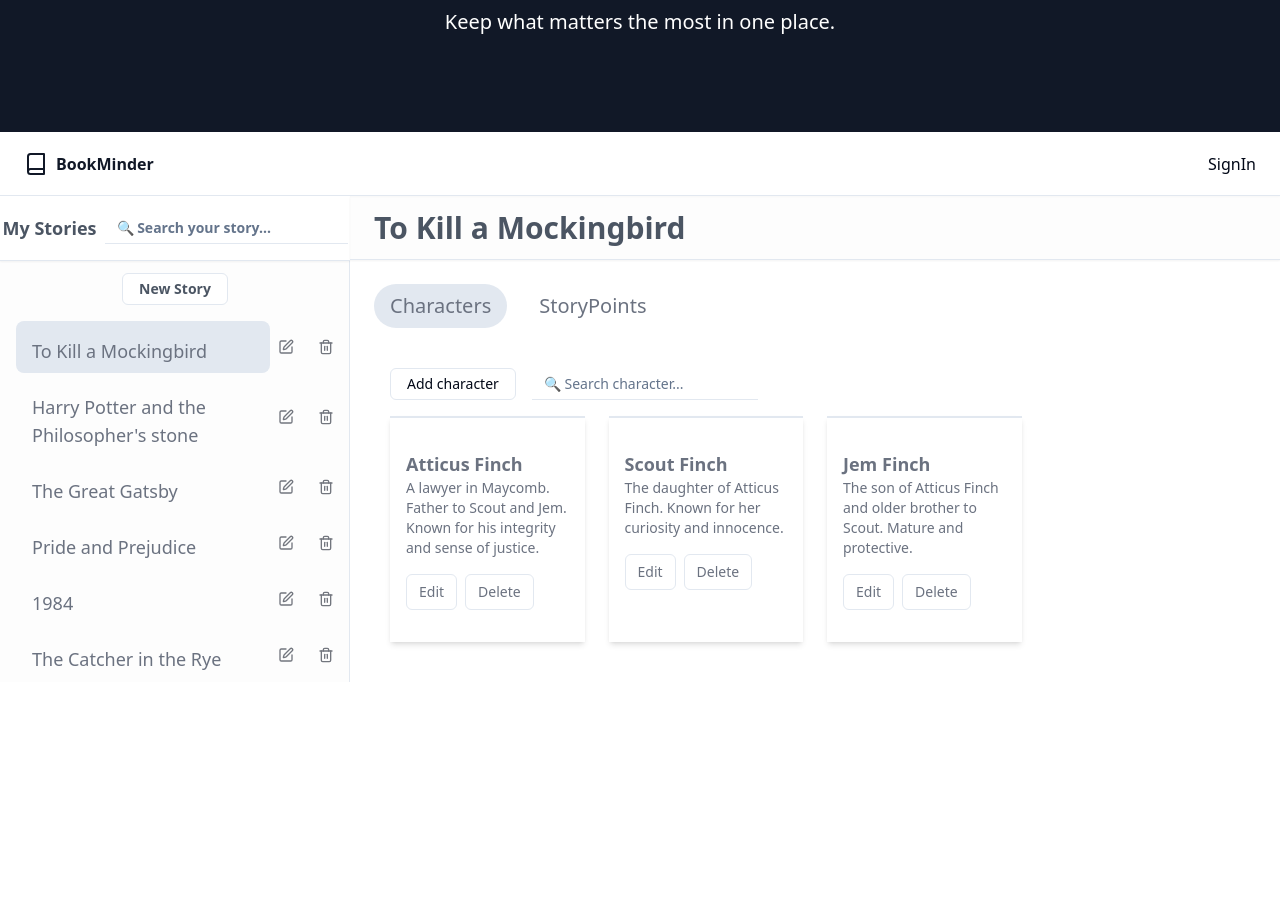
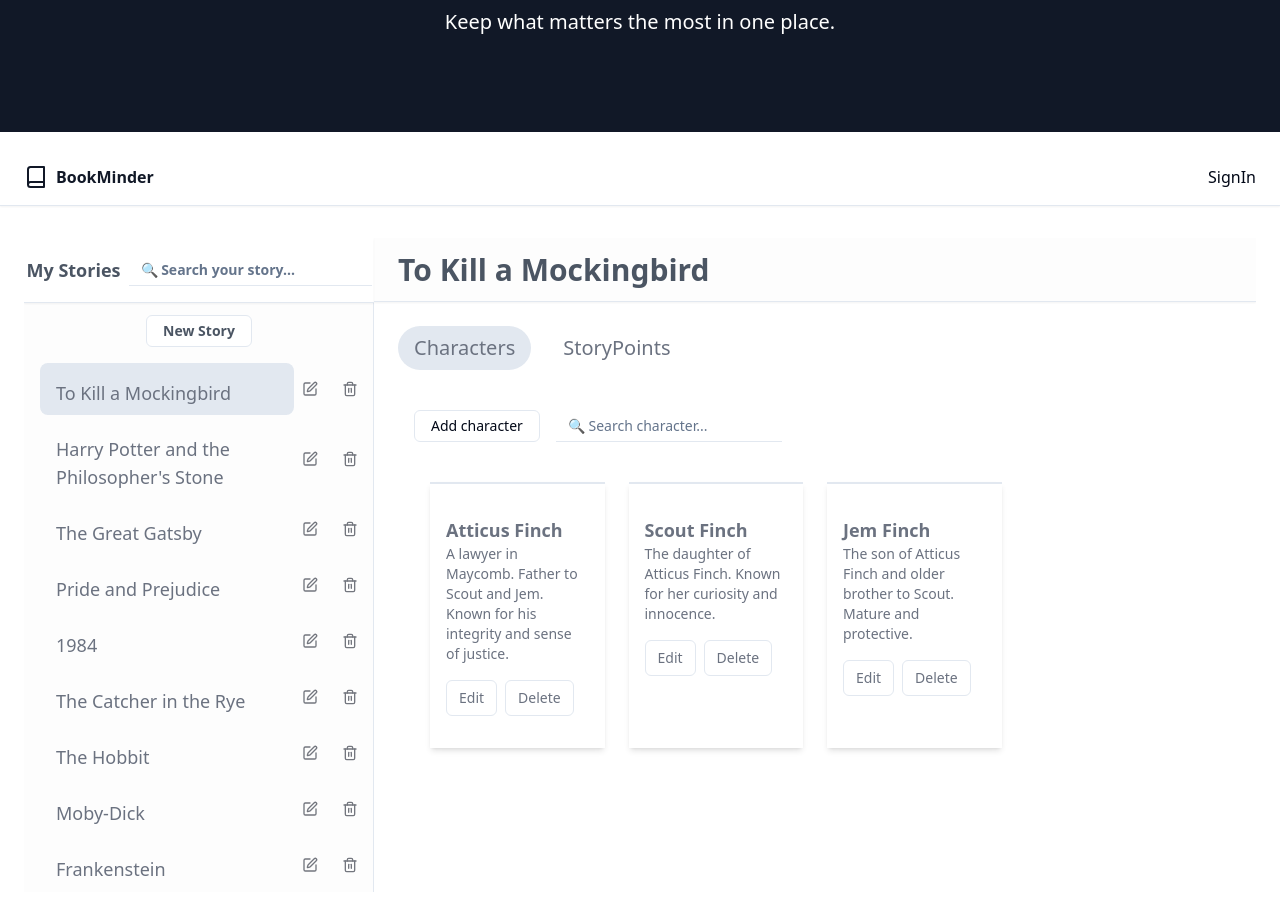
Before and after one commit to starlove54/bookminder_hackathon, a Next.js app: page / in a window 1280 px wide. Shown: the part 120-1034 px from the top of the page. Built offline with nearby package versions, Linux system fonts and the light colour scheme.

Commit message:
ui changes

```diff
--- a/app/(root)/page.tsx
+++ b/app/(root)/page.tsx
@@ -315,8 +315,8 @@ export default function Home() {
 
   return (
     <main>
-      <div className="flex flex-1 overflow-hidden">
-        <div className="border-r min-w-[230px] max-w-[230px] sm:min-w-[230px] sm:max-w-[350px] bg-gray-50/40  sm:block dark:bg-gray-800/40 ">
+      <div className=" flex flex-1 border-b   ">
+        <div className=" border-r min-w-[230px] max-w-[230px] sm:min-w-[230px] sm:max-w-[350px] bg-gray-50/40  sm:block dark:bg-gray-800/40 ">
           <div className="flex h-full max-h-screen flex-col   sm:min-w-[350px] ">
             {/* Search input */}
             <div className="flex h-[65px] items-center border-b justify-center bg-white shadow-sm dark:bg-gray-950 ">
@@ -572,7 +572,6 @@ export default function Home() {
                           onChange={handleCharacterSearchInputChange}
                           className="h-8 font-small border-b-1 border-t-0 border-l-0 border-r-0 rounded-none"
                         />
-
                         {characterSearchQuery.length > 0 && (
                           <CircleX
                             color="rgb(107 114 128)"
@@ -648,7 +647,7 @@ export default function Home() {
                   </Dialog>
                 </div>
                 {characterSearchQuery.length === 0 && (
-                  <div className="grid gap-6 sm:grid-cols-1 md:grid-cols-2 lg:grid-cols-4 ">
+                  <div className=" grid gap-6 sm:grid-cols-1 md:grid-cols-2 lg:grid-cols-4 px-4 py-6  overflow-y-scroll  max-h-screen">
                     {books
                       .find((item) => item.id === selectedBookId)
                       ?.characters.map((character) => (
@@ -684,7 +683,8 @@ export default function Home() {
             )}
 
             {activeTab === 'storypoints' && (
-              <div className="storypoints-tab grid gap-4 py-2 ">
+              <div className="storypoints-tab grid gap-4 ">
+                <div className=" p-2 overflow-y-scroll h-screen ">
                   <div className="relative grid gap-4 pl-6 after:absolute after:inset-y-0 after:w-px after:bg-gray-500/20 dark:after:bg-gray-400/20">
                     {books
                       .find((item) => item.id === selectedBookId)
@@ -807,12 +807,13 @@ export default function Home() {
                         </div>
                       ))}
                   </div>
+
                   <div className="ml-6">
                     <Dialog>
                       <DialogTrigger asChild>
                         <Button
                           variant="outline"
-                        className="h-8 max-w-[125px] mb-4"
+                          className="h-8 max-w-[125px] my-4 mb-4"
                         >
                           Add storypoint
                         </Button>
@@ -882,6 +883,7 @@ export default function Home() {
                     </Dialog>
                   </div>
                 </div>
+              </div>
             )}
           </div>
         </div>
--- a/app/bookItems.json
+++ b/app/bookItems.json
@@ -34,7 +34,7 @@
   },
   {
     "id": "2",
-    "title": "Harry Potter and the Philosopher's stone",
+    "title": "Harry Potter and the Philosopher's Stone",
     "characters": [
       {
         "id": "1",
@@ -196,5 +196,137 @@
         "description": "A symbolic item representing Holden's desire to protect innocence and individuality."
       }
     ]
+  },
+  {
+    "id": "7",
+    "title": "The Hobbit",
+    "characters": [
+      {
+        "id": "1",
+        "title": "Bilbo Baggins",
+        "description": "The protagonist, a hobbit who embarks on an unexpected adventure."
+      },
+      {
+        "id": "2",
+        "title": "Gandalf",
+        "description": "A wise wizard who recruits Bilbo for the quest to reclaim Erebor."
+      },
+      {
+        "id": "3",
+        "title": "Thorin Oakenshield",
+        "description": "The leader of the dwarves seeking to reclaim their homeland from the dragon Smaug."
+      }
+    ],
+    "storypoints": [
+      {
+        "id": "1",
+        "title": "Riddles in the Dark",
+        "description": "Bilbo's encounter with Gollum, where he acquires the One Ring."
+      },
+      {
+        "id": "2",
+        "title": "The Battle of Five Armies",
+        "description": "A climactic battle involving humans, elves, dwarves, orcs, and eagles."
+      }
+    ]
+  },
+  {
+    "id": "8",
+    "title": "Moby-Dick",
+    "characters": [
+      {
+        "id": "1",
+        "title": "Ishmael",
+        "description": "The narrator of the story, a sailor aboard the whaling ship Pequod."
+      },
+      {
+        "id": "2",
+        "title": "Captain Ahab",
+        "description": "The obsessed captain of the Pequod, seeking revenge on the white whale Moby Dick."
+      },
+      {
+        "id": "3",
+        "title": "Queequeg",
+        "description": "A skilled harpooner and Ishmael's close friend."
+      }
+    ],
+    "storypoints": [
+      {
+        "id": "1",
+        "title": "Ahab's Quest",
+        "description": "Captain Ahab's monomaniacal pursuit of Moby Dick, symbolizing obsession and revenge."
+      },
+      {
+        "id": "2",
+        "title": "The Final Chase",
+        "description": "The climactic and tragic encounter between the Pequod and Moby Dick."
+      }
+    ]
+  },
+  {
+    "id": "9",
+    "title": "Frankenstein",
+    "characters": [
+      {
+        "id": "1",
+        "title": "Victor Frankenstein",
+        "description": "The scientist who creates the Creature, driven by ambition and curiosity."
+      },
+      {
+        "id": "2",
+        "title": "The Creature",
+        "description": "Frankenstein's creation, seeking acceptance and revenge for his suffering."
+      },
+      {
+        "id": "3",
+        "title": "Elizabeth Lavenza",
+        "description": "Victor's fiancée, embodying beauty and virtue."
+      }
+    ],
+    "storypoints": [
+      {
+        "id": "1",
+        "title": "The Creation",
+        "description": "Victor's successful but disastrous experiment to create life."
+      },
+      {
+        "id": "2",
+        "title": "The Creature's Revenge",
+        "description": "The Creature's acts of vengeance against Victor, culminating in tragedy."
+      }
+    ]
+  },
+  {
+    "id": "10",
+    "title": "The Odyssey",
+    "characters": [
+      {
+        "id": "1",
+        "title": "Odysseus",
+        "description": "The hero of the epic, known for his cunning and resourcefulness."
+      },
+      {
+        "id": "2",
+        "title": "Penelope",
+        "description": "Odysseus's faithful wife, waiting for his return to Ithaca."
+      },
+      {
+        "id": "3",
+        "title": "Telemachus",
+        "description": "Odysseus's son, who grows into manhood during his father's absence."
+      }
+    ],
+    "storypoints": [
+      {
+        "id": "1",
+        "title": "The Trojan War",
+        "description": "The war from which Odysseus is returning, marking the beginning of his long journey."
+      },
+      {
+        "id": "2",
+        "title": "The Cyclops",
+        "description": "Odysseus's encounter with Polyphemus, showcasing his cleverness."
+      }
+    ]
   }
 ]
--- a/app/components/CharacterCard.tsx
+++ b/app/components/CharacterCard.tsx
@@ -59,7 +59,8 @@ const CharacterCard: React.FC<CharacterCardProps> = ({
   }
 
   return (
-    <div className="bg-white shadow-md hover:shadow-xl transition-shadow dark:bg-gray-950 px-4 py-8  border-t-2 ">
+    // max-w-[500px] max-h-[250px]
+    <div className=" bg-white shadow-md hover:shadow-xl transition-shadow dark:bg-gray-950 px-4 py-8  border-t-2 ">
       <h3 className="text-lg font-semibold text-gray-500 dark:text-gray-50">
         {highlightText(title, characterSearchQuery)}
         {/* {title} */}
--- a/app/components/Navbar.tsx
+++ b/app/components/Navbar.tsx
@@ -5,7 +5,7 @@ import BookIcon from './BookIcon'
 const Navbar = () => {
   return (
     // <div className="flex h-screen w-full flex-col">
-    <nav className="flex h-16 items-center justify-between border-b bg-white px-6 shadow-sm dark:border-gray-800 dark:bg-gray-950">
+    <nav className=" flex h-16 items-center justify-between border-b bg-white px-6 shadow-sm dark:border-gray-800 dark:bg-gray-950">
       <div className="flex items-center gap-4">
         <Link
           className="flex items-center gap-2 font-semibold text-gray-900 dark:text-gray-50"
--- a/app/globals.css
+++ b/app/globals.css
@@ -1,6 +1,12 @@
 @tailwind base;
 @tailwind components;
 @tailwind utilities;
+
+/* html,
+body,
+:root {
+  height: 100vh;
+} */
 
 @layer base {
   :root {
--- a/app/layout.tsx
+++ b/app/layout.tsx
@@ -25,9 +25,11 @@ export default function RootLayout({
     <html lang="en">
       <body className={`${poppins.variable} `}>
         <Header />
-        <div className="flex h-screen w-full flex-col">
+        <div className=" flex  w-full flex-col h-screen   py-4 ">
           <Navbar />
-          <main className=" relative overflow-hidden">{children}</main>
+          <main className="flex-grow   overflow-y-scroll  m-6 py-2  ">
+            {children}
+          </main>
         </div>
         {/* <Footer /> */}
       </body>
```
Lines whose indentation alone changed are shown as unchanged.
